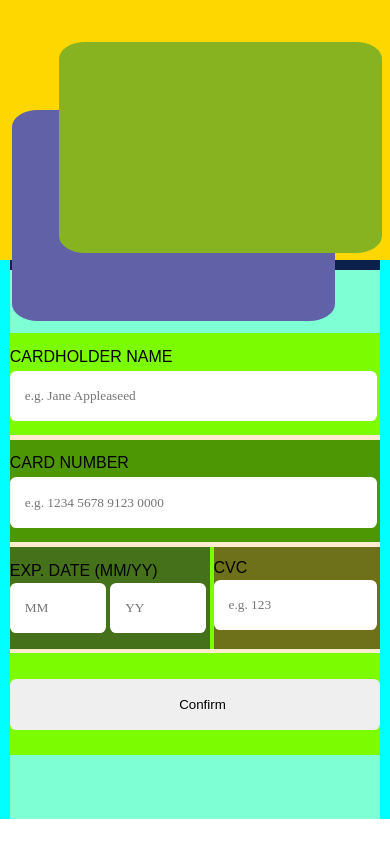
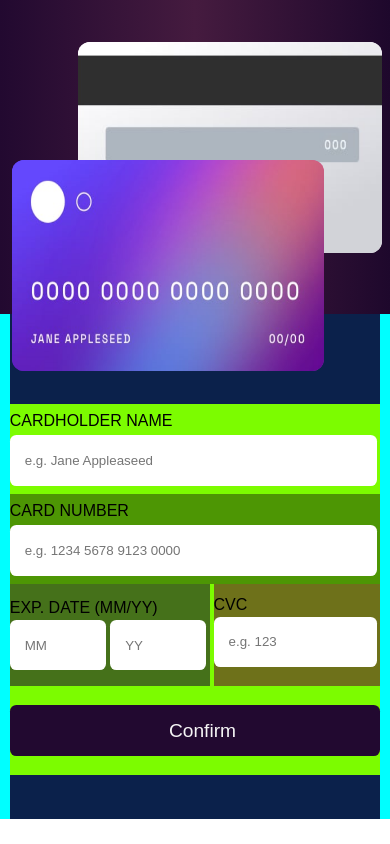
Before and after one commit to 12atrlck/Class-Project, a plain HTML site: page trial.html in a window 390 px wide. Drawn offline with Linux system fonts and the light colour scheme.

Commit message:
one with the responsiveness

```diff
--- a/trial.css
+++ b/trial.css
@@ -30,7 +30,8 @@
 .small{
     width: 30%;
     height: 100vh;
-    background-color: aquamarine;
+    /* background-color: aquamarine; */
+    background-image: linear-gradient(to right, rgba(34,9,48,255), rgba(69,27,63,255), rgba(46,43,90,255), rgba(30,8,44,255));
     display: flex;
     justify-content: space-between;
     flex-direction: column;
@@ -39,16 +40,26 @@
 @media only screen and (max-width: 479px){
     .small{
         width: 100%;
-        height: 35vh;
-        background-color: gold;
+        height: 45%;
+        z-index: 1;
+        /* background-color: gold; */
+        background-image: linear-gradient(to right, rgba(34,9,48,255), rgba(69,27,63,255), rgba(30,8,44,255));
         display: flex;
         justify-content: space-between;
         flex-direction: column;
     }
 }
 
-@media only screen and (min-width: 480;)(max-width: 767px){
-
+@media only screen and (min-width: 480px) and (max-width: 767px){
+    .small{
+        width: 30%;
+        height: 100vh;
+        /* background-color: aquamarine; */
+        background-image: linear-gradient(to right, rgba(34,9,48,255), rgba(69,27,63,255), rgba(46,43,90,255), rgba(30,8,44,255));
+        display: flex;
+        justify-content: space-between;
+        flex-direction: column;
+    }
 }
 
 .front{
@@ -58,17 +69,19 @@
     width: 100%;
     height: 30vh;
     background-color: blue;
-    border-radius: 8%;
+    border-radius: 0.75rem;
 }
 
 @media only screen and (max-width: 479px){
     .front{
         position: absolute;
-        width: 83%;
+        width: 80%;
         height: 25vh;
-        background-color: rgb(97, 97, 167);
-        border-radius: 8%;
-        top: 13%;
+        /* background-color: rgb(97, 97, 167); */
+        background-image: url(Screenshot\ 2024-03-02\ 143343.png);
+        background-size: cover;
+        border-radius: 0.75rem;
+        top: 19%;
         left: 3%;
     }
 }
@@ -77,21 +90,24 @@
     position: relative;
     left: 50%;
     bottom: 17.5%;
-    width: 100%;
+    width: 95%;
     height: 30vh;
     background-color: #fff;
-    border-radius: 8%;
+    border-radius: 0.75rem;
 }
 
 @media only screen and (max-width: 479px){
     .back{
         position: absolute;
-        width: 83%;
+        width: 78%;
         height: 25vh;
-        background-color: #87b320;
-        border-radius: 8%;
+        z-index: -1;
+        /* background-color: #87b320; */
+        /* image: url(Screenshot\ 2024-03-02\ 143425.png); */
+        background-size: cover;
+        border-radius: 0.75rem;
         top: 5%;
-        left: 15%;
+        left: 20%;
     }
 }
 
@@ -115,9 +131,19 @@
     }
 }
 
+@media only screen and (min-width: 480px) and (max-width: 767px){
+    .big{
+        width: 70%;
+        height: 70vh;
+        background-color: cornflowerblue;
+        display: flex;
+        align-items: center;
+    }
+}
+
 form{
     width: 36%;
-    height: 70vh;
+    height: 75%;
     background-color: aquamarine;
     display: flex;
     align-items: center;
@@ -127,19 +153,32 @@ form{
 @media only screen and (max-width: 479px){
     form{
         width: 100%;
-        height: 65vh;
+        height: 75%;
         background-color: aquamarine;
         display: flex;
         align-items: center;
         margin-left: 0;
+        margin-top: 10%;
+    }
+}
+
+@media only screen and (min-width: 480px) and(max-width: 767px){
+    form{
+        width: 50%;
+        height: 75%;
+        background-color: blue;
+        display: flex;
+        align-items: center;
+        margin-left: 37%;
+        margin-top: 0;
     }
 }
 
 .main{
     width: 87%;
-    height: 50vh;
+    height: 130px;
     display: flex;
-    /* align-items: center; */
+    align-items: center;
     background-color: blanchedalmond;
     justify-content: space-between;
     flex-direction: column;
@@ -148,9 +187,21 @@ form{
 @media only screen and (max-width: 479px){
     .main{
         width: 100%;
-        height: 50vh;
+        height: 100%;
         display: flex;
         background-color: blanchedalmond;
+        justify-content: space-between;
+        flex-direction: column;
+    }
+}
+
+@media only screen and (min-width: 480px) and(max-width: 767px){
+    .main{
+        width: 87%;
+        height: 130px;
+        display: flex;
+        align-items: center;
+        /* background-color: blanchedalmond; */
         justify-content: space-between;
         flex-direction: column;
     }
@@ -209,7 +260,6 @@ input{
     border-radius: 0.75vh;
     border: none;
     padding-left: 15px;
-    font-family: Roboto Slab;
 }
 
 .card-details input{
@@ -237,4 +287,6 @@ button{
     border-radius: 0.75vh;
     border: none;
     padding-left: 15px;
-}
+    background-color: rgba(34,9,48,255);
+    color: whitesmoke;
+    font-size: 120%;
--- a/trial.html
+++ b/trial.html
@@ -13,11 +13,13 @@
     <div class="container">
         <div class="small">
             <div class="front">
-
+                <img src="Screenshot 2024-03-02 143343.png" alt="" width="100%"
+                height="100%" style="border-radius: 0.75rem;">
             </div>
 
             <div class="back">
-
+                <img src="Screenshot 2024-03-02 143425.png" alt="" width="100%"
+                height="100%" style="border-radius: 0.75rem;">
             </div>
         </div>
 
```
Also changed, not shown: Screenshot 2024-03-02 143343.png (added), Screenshot 2024-03-02 143425.png (added).
